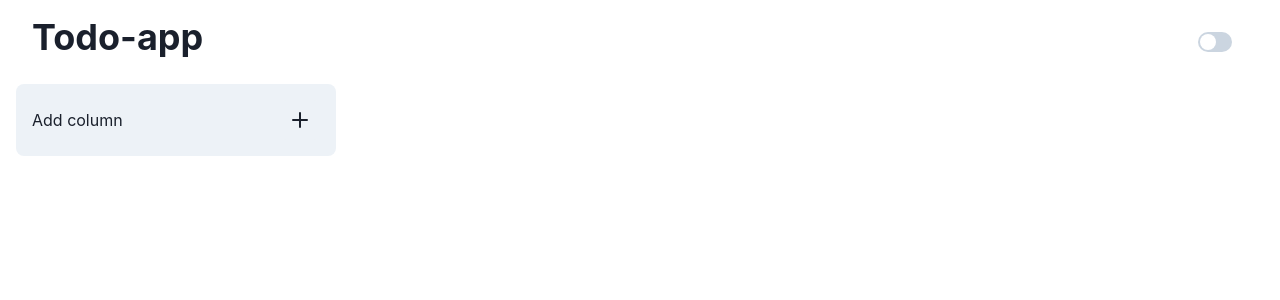
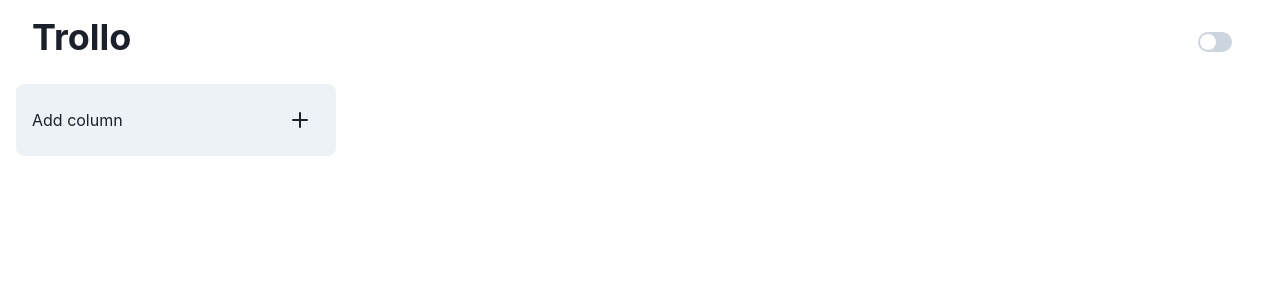
Before and after one commit to desolaser/todo-app-framer, a Next.js app: page / in a window 1280 px wide. Shown: the top 300 px of the page. Built offline with nearby package versions, Linux system fonts and the light colour scheme.

Commit message:
Change app name to trollo

```diff
--- a/components/Layout.tsx
+++ b/components/Layout.tsx
@@ -14,7 +14,7 @@
   return (
     <Container maxW="container.xl">
       <Flex>
-        <Heading p="1rem">Todo-app</Heading>
+        <Heading p="1rem">Trollo</Heading>
         <Spacer />
         <Switch p="2rem" id='color-mode' onChange={toggleColorMode} />
       </Flex>
--- a/pages/index.tsx
+++ b/pages/index.tsx
@@ -14,8 +14,8 @@
     <Layout>
       <Box>
         <Head>
-          <title>Todo App Framer</title>
-          <meta name="description" content="Generated by create next app" />
+          <title>Trollo</title>
+          <meta name="description" content="Trollo application, very original app to save your todos" />
           <link rel="icon" href="/favicon.ico" />
         </Head>
         <Droppable droppableId='main' direction="horizontal" type="column">
```
